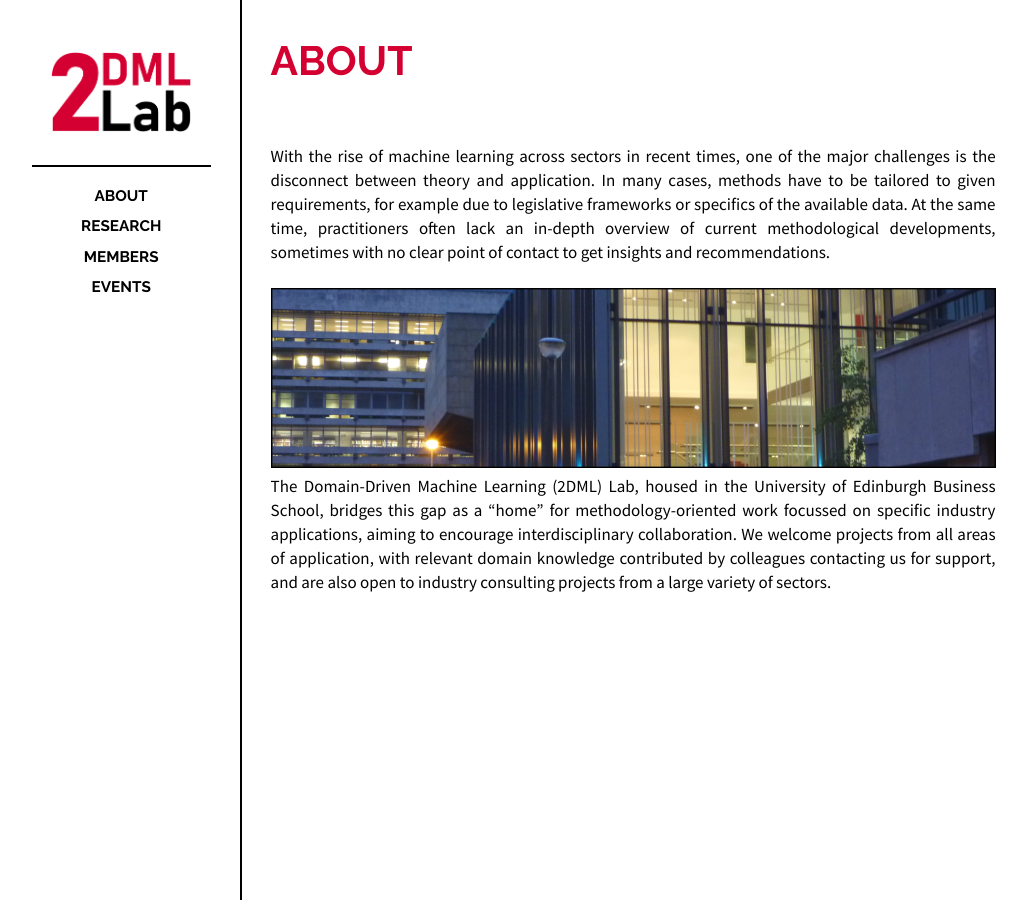
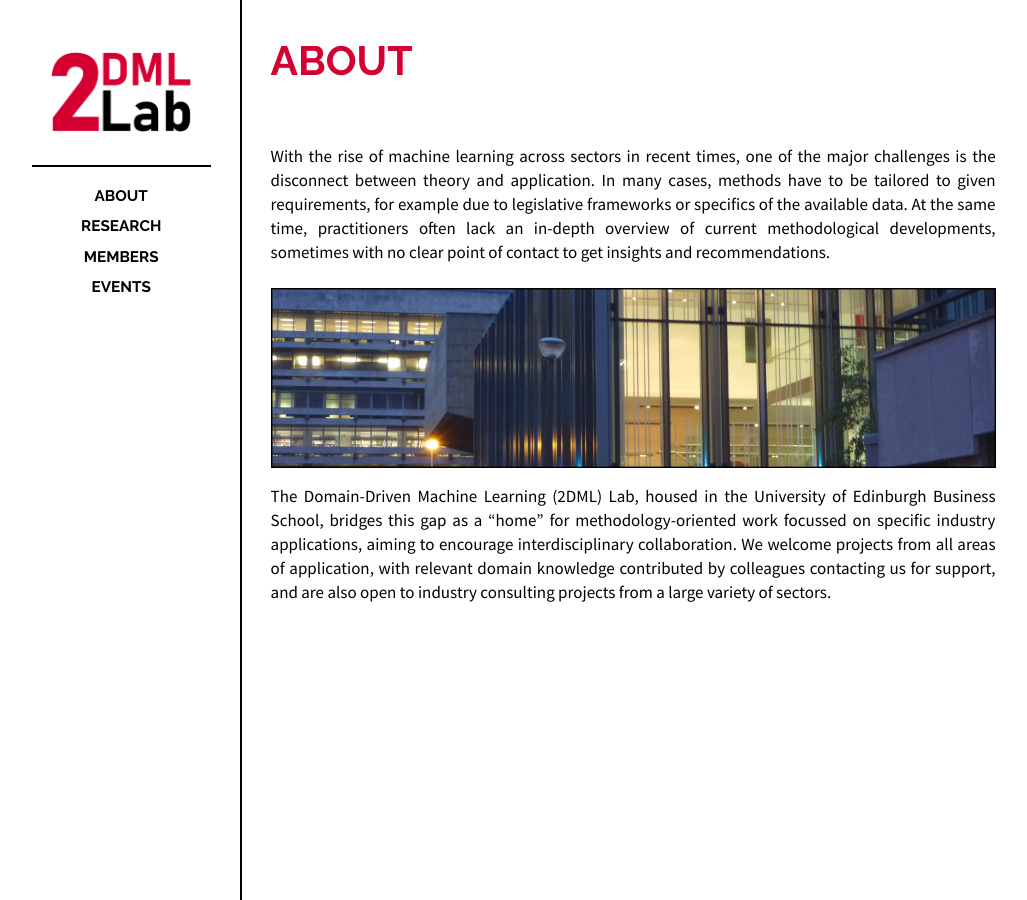
Before and after one commit to 2dml-lab/2dml-lab.github.io, a Jekyll site: the page built from _posts/2024-02-04-about.md, in a window 1280 px wide. Shown: the whole page, without its empty margins (118-1145 px from the left). Built offline with Jekyll 4.4.1, drawn with Linux system fonts in a browser that asks for light colours.

Commit message:
Update 2024-02-04-about.md

```diff
--- a/_posts/2024-02-04-about.md
+++ b/_posts/2024-02-04-about.md
@@ -10,7 +10,7 @@
 
 With the rise of machine learning across sectors in recent times, one of the major challenges is the disconnect between theory and application. In many cases, methods have to be tailored to given requirements, for example due to legislative frameworks or specifics of the available data. At the same time, practitioners often lack an in-depth overview of current methodological developments, sometimes with no clear point of contact to get insights and recommendations.
 
-<img src="/images/school.png" width="100%">
+<img src="/images/school.png" width="100%" style="padding-bottom: 10px;">
 The Domain-Driven Machine Learning (2DML) Lab, housed in the University of Edinburgh Business School, bridges this gap as a “home” for methodology-oriented work focussed on specific industry applications, aiming to encourage interdisciplinary collaboration. We welcome projects from all areas of application, with relevant domain knowledge contributed by colleagues contacting us for support, and are also open to industry consulting projects from a large variety of sectors.
 
 <br>
```
